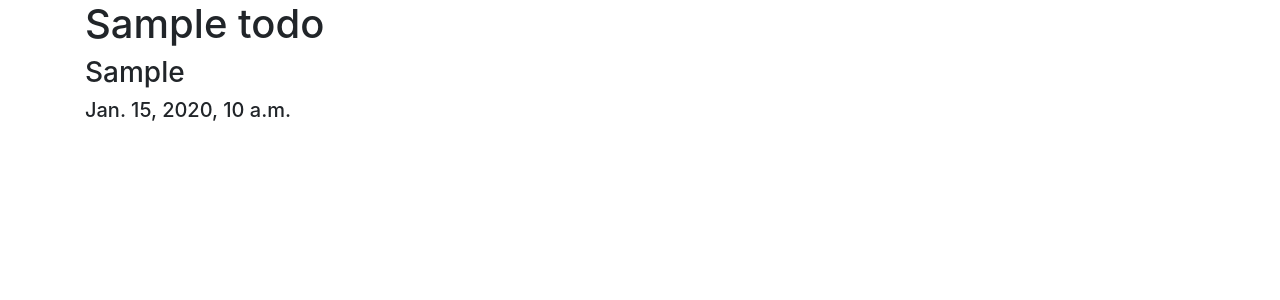
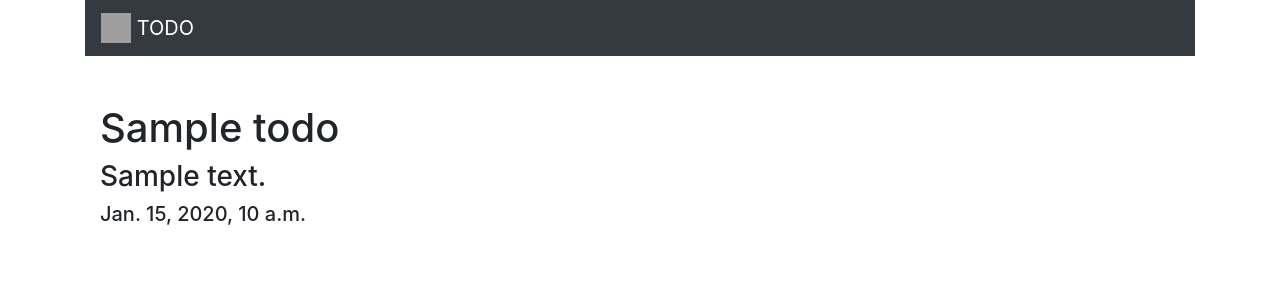
Before and after one commit to hun1138/TODO, a Django app: template TODO/todoList/templates/todo/detail.html in a window 1280 px wide. Shown: the top 300 px of the page. Run offline with Django 3.2, Linux system fonts and the light colour scheme; the template is opened without the code that fills it: most values are stand-ins (such as "Sample title", 1, 10 or a date in 2020); some libraries are stand-ins or nearby versions; grey boxes are pictures that could not be loaded.

Commit message:
ui 수정

```diff
--- a/TODO/todoList/forms.py
+++ b/TODO/todoList/forms.py
@@ -5,7 +5,7 @@ from .models import Todo
 class TodoForm(forms.ModelForm):
     class Meta:
         model = Todo
-        fields = ['todo_title', 'todo_info']
+        fields = ['todo_title', 'todo_detail']
 '''
 class TodoForm(forms.Form):
     todo_title = forms.CharField(label='title', max_length=20)
--- a/TODO/todoList/models.py
+++ b/TODO/todoList/models.py
@@ -3,7 +3,7 @@ from django.db import models
 # Create your models here.
 class Todo(models.Model):
     todo_title = models.CharField(max_length=20)
-    todo_info = models.TextField()
+    todo_detail = models.TextField(null=True)
     todo_due_date = models.DateTimeField(null=True)
     todo_is_complete = models.BooleanField(default=False)
     created_at = models.DateTimeField(auto_now_add=True)
--- a/TODO/todoList/templates/todo/base.html
+++ b/TODO/todoList/templates/todo/base.html
@@ -10,8 +10,19 @@
     <title>{% block title %}{% endblock %}</title>
 </head>
 <body>
-{% block content %}
-{% endblock %}
+<div class="container">
+    <nav class="navbar navbar-dark bg-dark">
+        <a class="navbar-brand" href="{% url 'todoList:index' %}">
+            <img src="/docs/4.1/assets/brand/bootstrap-solid.svg" width="30" height="30"
+                 class="d-inline-block align-top" alt="">
+            TODO
+        </a>
+    </nav>
+    <br>
+    <br>
+    {% block content %}
+    {% endblock %}
+</div>
 <script src="https://code.jquery.com/jquery-3.3.1.slim.min.js"
         integrity="sha384-q8i/X+965DzO0rT7abK41JStQIAqVgRVzpbzo5smXKp4YfRvH+8abtTE1Pi6jizo"
         crossorigin="anonymous"></script>
--- a/TODO/todoList/templates/todo/detail.html
+++ b/TODO/todoList/templates/todo/detail.html
@@ -5,7 +5,7 @@
 {% block content %}
 <div class="container">
     <h1>{{ todo.todo_title }}</h1>
-    <h3>{{ todo.todo_info }}</h3>
+    <h3>{{ todo.todo_detail }}</h3>
     {% if todo.todo_due_date != None %}
     <h5>{{ todo.todo_due_date }}</h5>
     {% endif %}
--- a/TODO/todoList/views.py
+++ b/TODO/todoList/views.py
@@ -12,10 +12,11 @@ def index(request):
             todoForm.save()
     else:
         todoForm = TodoForm()
+        print(todoForm.as_p())
     todoList = Todo.objects.all()
     todoLen = len(todoList)
     context = {
-        'todoForm':todoForm,
+        #'todoForm':todoForm,
         'todoList':todoList,
         'todoLen':todoLen,
     }
```
Also changed, not shown: TODO/todoList/templates/todo/addTodo.html (+18 -2 lines), TODO/todoList/templates/todo/index.html (+4 -9 lines), TODO/todoList/templates/todo/todoList.html (+4 -3 lines), TODO/db.sqlite3, TODO/todoList/migrations/0002_auto_20181103_2310.py (added), TODO/todoList/migrations/0003_auto_20181103_2334.py (added).
